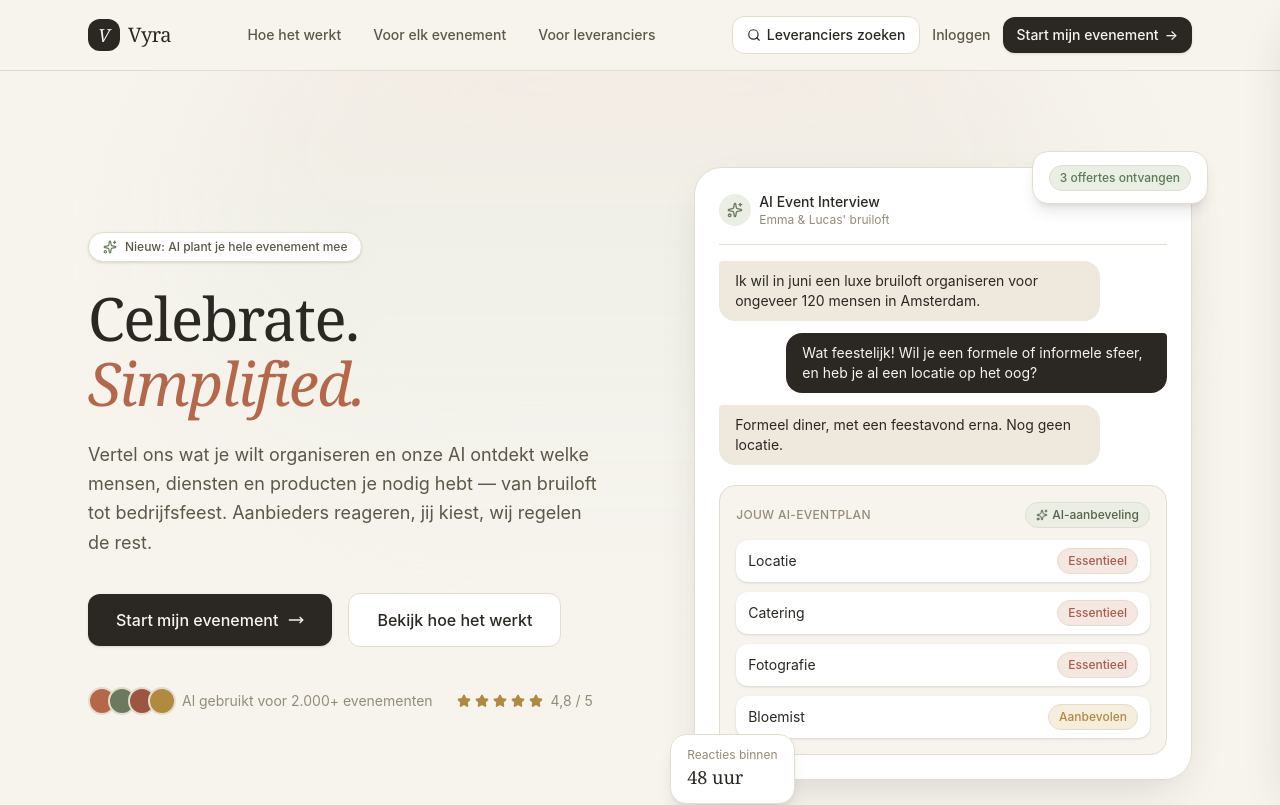
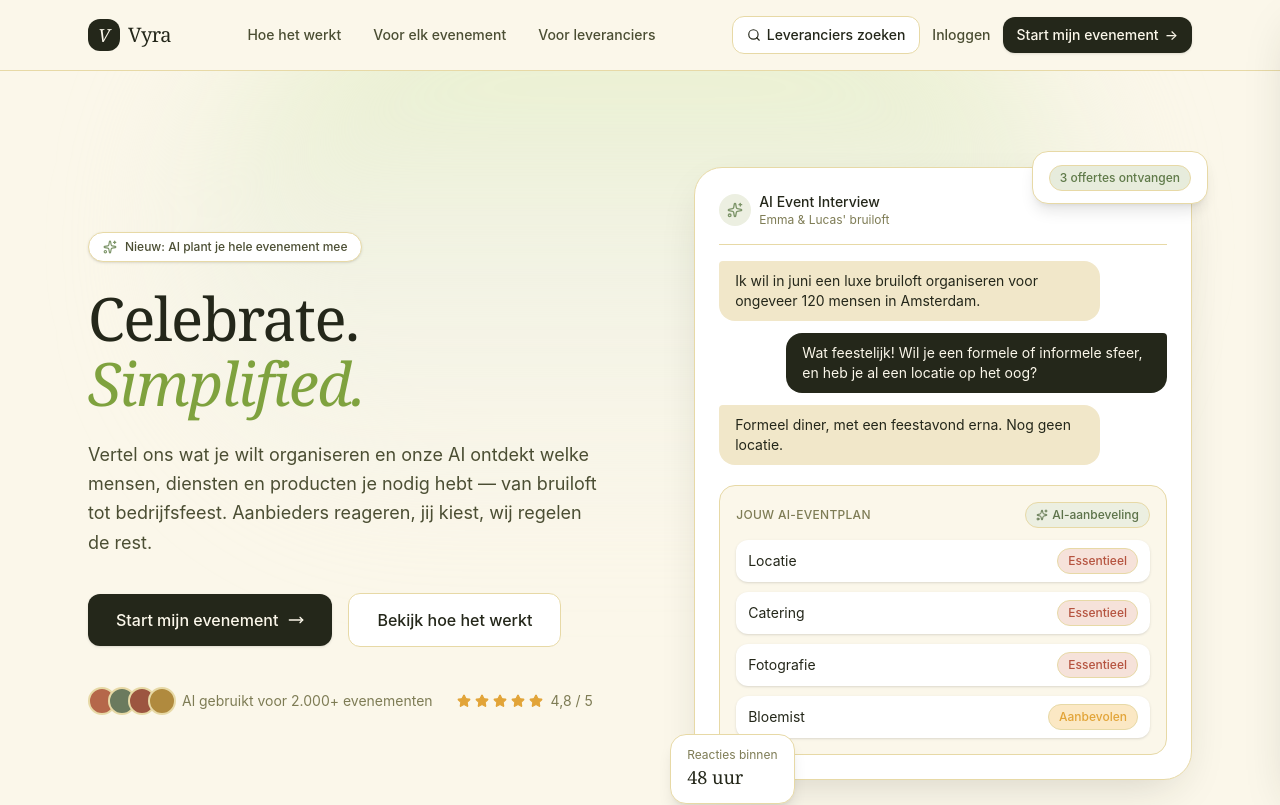
Before and after one commit to cembo38/vyra, a Next.js app: page / in a window 1280 px wide. Shown: the top 805 px of the page. Built offline with nearby package versions, Linux system fonts and the light colour scheme; no server answers.

Commit message:
Nieuwe huisstijl: Levendig Olijf kleurenpalet + Fraunces/Plus Jakarta Sans

```diff
--- a/app/globals.css
+++ b/app/globals.css
@@ -7,51 +7,52 @@
  * tokens (via Tailwind-klassen als `bg-clay`, `text-ink-soft`, nooit
  * losse hex-codes), dus een wijziging hier werkt overal automatisch door.
  *
- * Huidige richting: "Japandi" — rustig, warm en gedempt (linnen/houtskool
- * basis) met twee natuurlijke accentkleuren (klei-terracotta en
- * salie-groen) in plaats van felle merkkleuren.
+ * Huidige richting: "Levendig Olijf" — dezelfde warme beige basis als
+ * daarvoor, maar rijker en energieker: olijfgroen is nu de hoofdaccent
+ * (was daarvoor klei-terracotta), met een vrolijk goudgeel als tweede
+ * accentkleur voor een levendiger, "modern interactief" gevoel.
  *
  * Structuur:
  *  - paper / paper-dim   → achtergronden (licht → iets donkerder)
  *  - ink / ink-soft / ink-faint → tekst (donker → licht, voor hiërarchie)
  *  - line / line-soft    → randen
- *  - clay                → primaire actiekleur (knoppen, links, focus)
- *  - sage                → secundaire accentkleur (bevestigd/positief-accent)
- *  - ochre                → tertiaire accentkleur (aandacht/aanbevolen)
+ *  - clay                → primaire actiekleur (knoppen, links, focus) — olijfgroen
+ *  - sage                → secundaire accentkleur (bevestigd/positief-accent) — zachtere mosgroen
+ *  - ochre                → tertiaire accentkleur (aandacht/aanbevolen) — goudgeel
  *  - success/warning/danger → functionele statuskleuren (niet de merkkleuren)
  * Wil je alleen de accentkleur wijzigen? Pas dan alleen --color-clay(-dark/-50)
  * aan. Wil je de hele sfeer donkerder/lichter maken? Pas paper/ink aan.
  * ─────────────────────────────────────────────────────────────────── */
 :root {
-  --color-paper: #f7f4ee;
-  --color-paper-dim: #eee8dd;
-  --color-ink: #2b2823;
-  --color-ink-soft: #5c5748;
-  --color-ink-faint: #948c79;
-  --color-line: #e4ddce;
-  --color-line-soft: #efe9dc;
+  --color-paper: #fbf7ea;
+  --color-paper-dim: #f1e7c9;
+  --color-ink: #24271a;
+  --color-ink-soft: #4b4e33;
+  --color-ink-faint: #7e7c55;
+  --color-line: #e7d9a6;
+  --color-line-soft: #f0e6cb;
 
-  --color-clay: #b5674a;
-  --color-clay-dark: #9c5540;
-  --color-clay-50: #f5e9e3;
+  --color-clay: #7fa23e;
+  --color-clay-dark: #5a7429;
+  --color-clay-50: #e6efc9;
 
-  --color-ochre: #b08a3e;
-  --color-ochre-50: #f5eedd;
+  --color-ochre: #e2a438;
+  --color-ochre-50: #fbe8c4;
 
-  --color-sage: #6b7a5e;
-  --color-sage-dark: #56634a;
-  --color-sage-50: #eaeee4;
+  --color-sage: #7c9468;
+  --color-sage-dark: #5c7249;
+  --color-sage-50: #ecefe1;
 
-  --color-success: #5c7a56;
-  --color-success-50: #e9efe4;
-  --color-warning: #b08a3e;
-  --color-warning-50: #f5eedd;
-  --color-danger: #a85c4f;
-  --color-danger-50: #f5e7e2;
+  --color-success: #5f7a49;
+  --color-success-50: #e7ecdc;
+  --color-warning: #e2a438;
+  --color-warning-50: #fbe8c4;
+  --color-danger: #b5533f;
+  --color-danger-50: #f6e2da;
 
-  --shadow-card: 0 1px 2px rgba(43, 40, 35, 0.03), 0 6px 20px -12px rgba(43, 40, 35, 0.10);
-  --shadow-card-hover: 0 2px 4px rgba(43, 40, 35, 0.05), 0 14px 32px -16px rgba(43, 40, 35, 0.14);
-  --shadow-pop: 0 16px 48px -18px rgba(43, 40, 35, 0.22);
+  --shadow-card: 0 1px 2px rgba(36, 39, 26, 0.03), 0 6px 20px -12px rgba(36, 39, 26, 0.10);
+  --shadow-card-hover: 0 2px 4px rgba(36, 39, 26, 0.05), 0 14px 32px -16px rgba(36, 39, 26, 0.14);
+  --shadow-pop: 0 16px 48px -18px rgba(36, 39, 26, 0.22);
 
   /* Ruimte voor de iPhone-notch/dynamic island en de home-indicator-balk
      onderin — resolvet alleen naar iets anders dan 0px als app/layout.tsx
@@ -90,8 +91,8 @@
   --color-danger: var(--color-danger);
   --color-danger-50: var(--color-danger-50);
 
-  --font-display: Georgia, "Iowan Old Style", "Palatino Linotype", "Book Antiqua", Palatino, ui-serif, serif;
-  --font-sans: Inter, ui-sans-serif, -apple-system, BlinkMacSystemFont, "Segoe UI", Roboto, Helvetica, Arial, sans-serif;
+  --font-display: "Fraunces Variable", Georgia, "Iowan Old Style", "Palatino Linotype", "Book Antiqua", Palatino, ui-serif, serif;
+  --font-sans: "Plus Jakarta Sans Variable", Inter, ui-sans-serif, -apple-system, BlinkMacSystemFont, "Segoe UI", Roboto, Helvetica, Arial, sans-serif;
 
   --animate-fade-in: fade-in 0.5s ease-out both;
   --animate-rise: rise 0.6s cubic-bezier(0.16, 1, 0.3, 1) both;
@@ -115,6 +116,24 @@
     0%, 100% { transform: scaleY(0.4); }
     50% { transform: scaleY(1); }
   }
+}
+
+/**
+ * Fraunces is een "variabel" lettertype met twee extra, speelse assen
+ * bovenop het gewone gewicht: SOFT (rondere, zachtere lettervormen) en
+ * WONK (net iets onregelmatige, met de hand getekend ogende details in
+ * bv. de "g" en "y"). Samen geven ze de kopregels hun karakter — precies
+ * het "levendig/leuk"-gevoel t.o.v. de vorige, klassieke Georgia-serif.
+ * Automatisch overal waar de `font-display`-klasse al gebruikt wordt,
+ * dus geen enkel component hoeft hiervoor aangepast te worden. De
+ * optische-grootte-as (opsz) wordt door de browser zelf al automatisch
+ * meegeschaald via `font-optical-sizing: auto` (de standaardwaarde) —
+ * grote kopregels krijgen zo vanzelf iets steviger, gedetailleerdere
+ * lettervormen dan kleine tekst, zonder dat we dat handmatig hoeven te
+ * regelen.
+ */
+.font-display {
+  font-variation-settings: "SOFT" 30, "WONK" 1;
 }
 
 /**
--- a/package.json
+++ b/package.json
@@ -10,6 +10,8 @@
   },
   "dependencies": {
     "@anthropic-ai/sdk": "^0.116.0",
+    "@fontsource-variable/fraunces": "^5.3.0",
+    "@fontsource-variable/plus-jakarta-sans": "^5.3.0",
     "@stripe/stripe-js": "^9.13.0",
     "@supabase/ssr": "^0.7.0",
     "@supabase/supabase-js": "^2.58.0",
```
Also changed, not shown: app/layout.tsx (+11 -4 lines), 1 other file (tests, documents, lock files or other folders).
